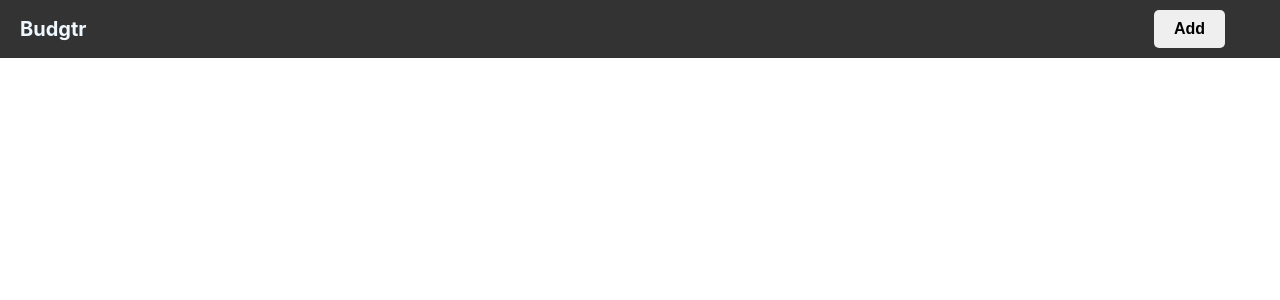
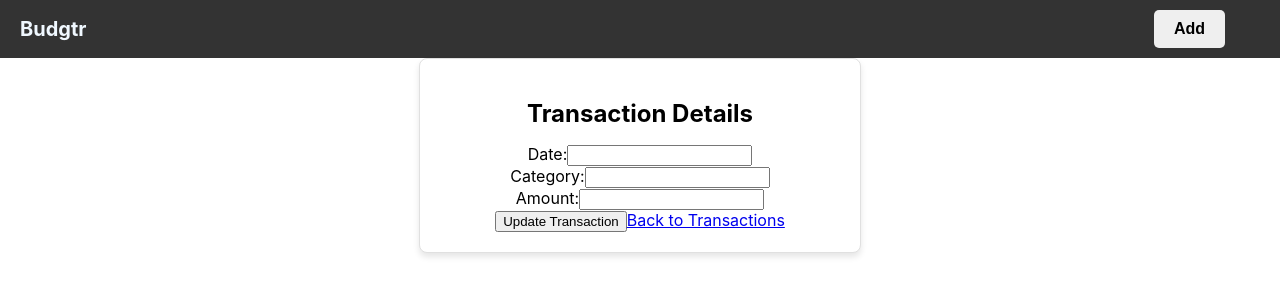
Before and after one commit to CastonPursuit/budgtr-frontend, a React (Create React App) app: page /info/1 in a window 1280 px wide. Before the commit this address had no page. Shown: the top 300 px of the page. Built offline with nearby package versions, Linux system fonts and the light colour scheme; no server answers.

Commit message:
component details added

```diff
--- a/src/App.js
+++ b/src/App.js
@@ -1,3 +1,4 @@
+import React from 'react';
 import './App.css';
 import { Navbar } from './components/Navbar';
 import { BrowserRouter as Router, Route, Routes } from 'react-router-dom';
@@ -11,9 +12,9 @@ function App() {
       <Router>
         <Navbar />
         <Routes>
-          <Route path="/" element={<List/>} />
+          <Route path="/" element={<List />} />
           <Route path="/new" element={<NewTransaction />} />
-          <Route path="/info" element={<TransactionInfo/>} />
+          <Route path="/info/:id" element={<TransactionInfo />} />
         </Routes>
       </Router>
     </div>
--- a/src/components/AddTransactionForm.js
+++ b/src/components/AddTransactionForm.js
@@ -1,17 +1,63 @@
 import React, { useState } from 'react';
-import '../styles/AddTransaction.css'; //
+import '../styles/AddTransaction.css';
 
 export default function AddTransaction() {
+  const [transaction, setTransaction] = useState({ date: '', category: '', amount: '' });
+
+  const handleChange = (e) => {
+    const { name, value } = e.target;
+
+    // Check if the transaction object doesn't have an id yet
+    if (!transaction.id) {
+      const randomId = Math.floor(Math.random() * 1000000);
+      setTransaction(prev => ({
+        ...prev,
+        id: randomId,
+        [name]: value
+      }));
+    } else {
+      setTransaction(prev => ({
+        ...prev,
+        [name]: value
+      }));
+    }
+  };
+
+  const handleSubmit = async (e) => {
+    e.preventDefault(); // prevent the default form submission
+
+    try {
+      const response = await fetch('http://localhost:3001/items', {
+        method: 'POST',
+        headers: {
+          'Content-Type': 'application/json',
+        },
+        body: JSON.stringify(transaction),
+      });
+
+      if (response.ok) {
+        console.log('Transaction added successfully');
+        // Optionally reset the form or navigate the user elsewhere
+        setTransaction({ date: '', category: '', amount: '' });
+      } else {
+        console.error('Failed to add transaction');
+      }
+    } catch (error) {
+      console.error('There was an error:', error);
+    }
+  };
+
   return (
     <div className="add-transaction-container">
       <h2 className="add-transaction-title">Add Transaction</h2>
-      <form >
+      <form onSubmit={handleSubmit}>
         <div className="form-group">
           <label className="form-label">Date:</label>
           <input
             type="text"
             name="date"
-
+            value={transaction.date}
+            onChange={handleChange}
             className="form-input"
           />
         </div>
@@ -20,7 +66,8 @@ export default function AddTransaction() {
           <input
             type="text"
             name="category"
-
+            value={transaction.category}
+            onChange={handleChange}
             className="form-input"
           />
         </div>
@@ -29,7 +76,8 @@ export default function AddTransaction() {
           <input
             type="text"
             name="amount"
-
+            value={transaction.amount}
+            onChange={handleChange}
             className="form-input"
           />
         </div>
--- a/src/components/TransactionCard.js
+++ b/src/components/TransactionCard.js
@@ -1,12 +1,14 @@
+import { useEffect } from "react";
 import "../styles/TransactionCard.css";
 import {Link} from "react-router-dom";
 
-export  default function TransactionCard( {date, category, amount}) {
+export  default function TransactionCard( {id ,date, category, amount}) {
+
     return (
         <div className="transaction-card">
             <div className="transaction-info">
                 <div className="transaction-date"> {date}  </div>
-                {<Link to="/info" className="transaction-category"> {category} </Link> }
+                {<Link to={`/info/${id}`} className="transaction-category"> {category} </Link> }
                 <div className="transaction-amount"> ${amount} </div>
             </div>
         </div>
--- /dev/null
+++ b/src/components/TransactionDetails.js
@@ -0,0 +1,81 @@
+import React, { useEffect, useState } from "react";
+import { Link, useParams, } from "react-router-dom";
+import "../styles/TransactionDetails.css";
+
+export default function TransactionDetails() {
+    const {id} = useParams();
+    const [transaction, setTransaction] = useState([]);
+
+
+    useEffect( () => {
+        fetch(`http://localhost:3001/items/${id}`)
+        .then(response => response.json())
+        .then(data => setTransaction(data));
+    }, [id]);
+
+    const handleChange = (e) => {
+        const { name, value } = e.target;
+        setTransaction(prev => ({
+            ...prev,
+            [name]: value
+        }));
+    };
+
+    const handleUpdate = () => {
+        fetch(`http://localhost:3001/items/${id}`, {
+            method: 'PUT',
+            headers: {
+                'Content-Type': 'application/json'
+            },
+            body: JSON.stringify(transaction)
+        })
+        .then(response => response.json())
+        .then(data => {
+
+            console.log('Update successful:', data);
+
+        })
+        .catch(error => {
+            console.error('Error updating:', error);
+        });
+    };
+
+    return (
+        <div className="transaction-details">
+            <h2>Transaction Details</h2>
+
+            <div>
+                <label>Date:</label>
+                <input
+                    type="text"
+                    name="date"
+                    value={transaction.date || ""}
+                    onChange={handleChange}
+                />
+            </div>
+
+            <div>
+                <label>Category:</label>
+                <input
+                    type="text"
+                    name="category"
+                    value={transaction.category || ""}
+                    onChange={handleChange}
+                />
+            </div>
+
+            <div>
+                <label>Amount:</label>
+                <input
+                    type="text"
+                    name="amount"
+                    value={transaction.amount || ""}
+                    onChange={handleChange}
+                />
+            </div>
+
+            <button onClick={handleUpdate}>Update Transaction</button>
+            <Link to="/">Back to Transactions</Link>
+        </div>
+    );
+}
--- a/src/components/TransactionList.js
+++ b/src/components/TransactionList.js
@@ -18,6 +18,7 @@ export default function TransactionList() {
          {transactions.map((transaction, index) => (
           <TransactionCard
             key={transaction.id}
+            id={transaction.id}
             date={transaction.date}
             category={transaction.category}
             amount={transaction.amount}
--- a/src/index.js
+++ b/src/index.js
@@ -10,7 +10,3 @@ root.render(
     <App />
   </React.StrictMode>
 );
-
-// If you want to start measuring performance in your app, pass a function
-// to log results (for example: reportWebVitals(console.log))
-// or send to an analytics endpoint. Learn more: https://bit.ly/CRA-vitals
--- a/src/pages/TransactionInfo.js
+++ b/src/pages/TransactionInfo.js
@@ -1,7 +1,7 @@
+import TransactionDetails from "../components/TransactionDetails"
+
 export default function TransactionInfo() {
     return (
-        <div>
-            TransactionInfo Goes Here
-        </div>
+        <TransactionDetails/>
     )
 }
--- /dev/null
+++ b/src/styles/TransactionDetails.css
@@ -0,0 +1,28 @@
+/* TransactionDetails.css */
+
+.transaction-details {
+    max-width: 400px;
+    margin: 0 auto;
+    padding: 20px;
+    border: 1px solid #e0e0e0;
+    border-radius: 8px;
+    background-color: #fff;
+    box-shadow: 0 4px 6px rgba(0, 0, 0, 0.1);
+  }
+
+  h2 {
+    font-size: 24px;
+    margin-bottom: 16px;
+  }
+
+  strong {
+    font-weight: bold;
+    display: inline-block;
+    width: 120px;
+    margin-right: 8px;
+  }
+
+  Link {
+    display: block;
+    margin-top: 16px;
+  }
```
